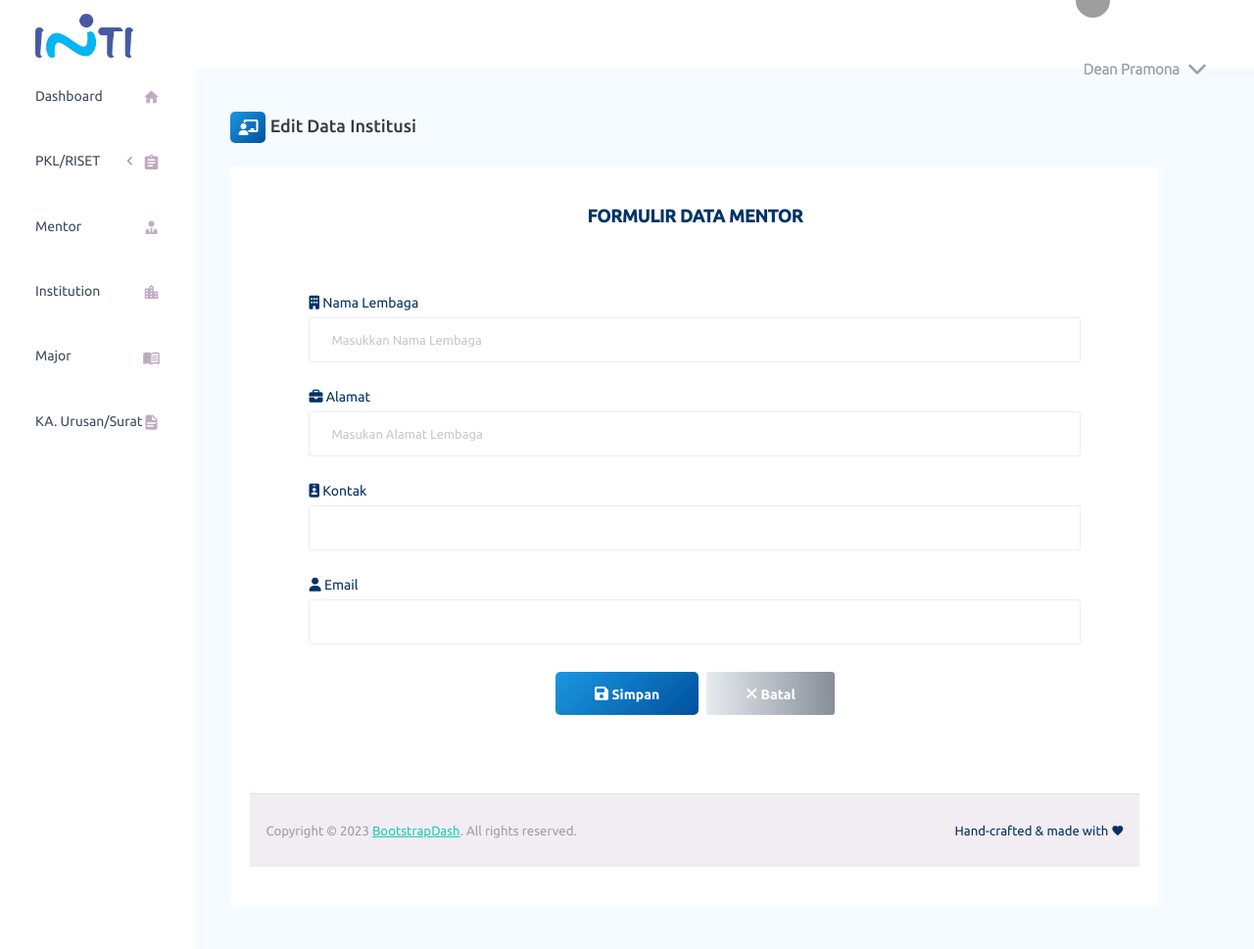
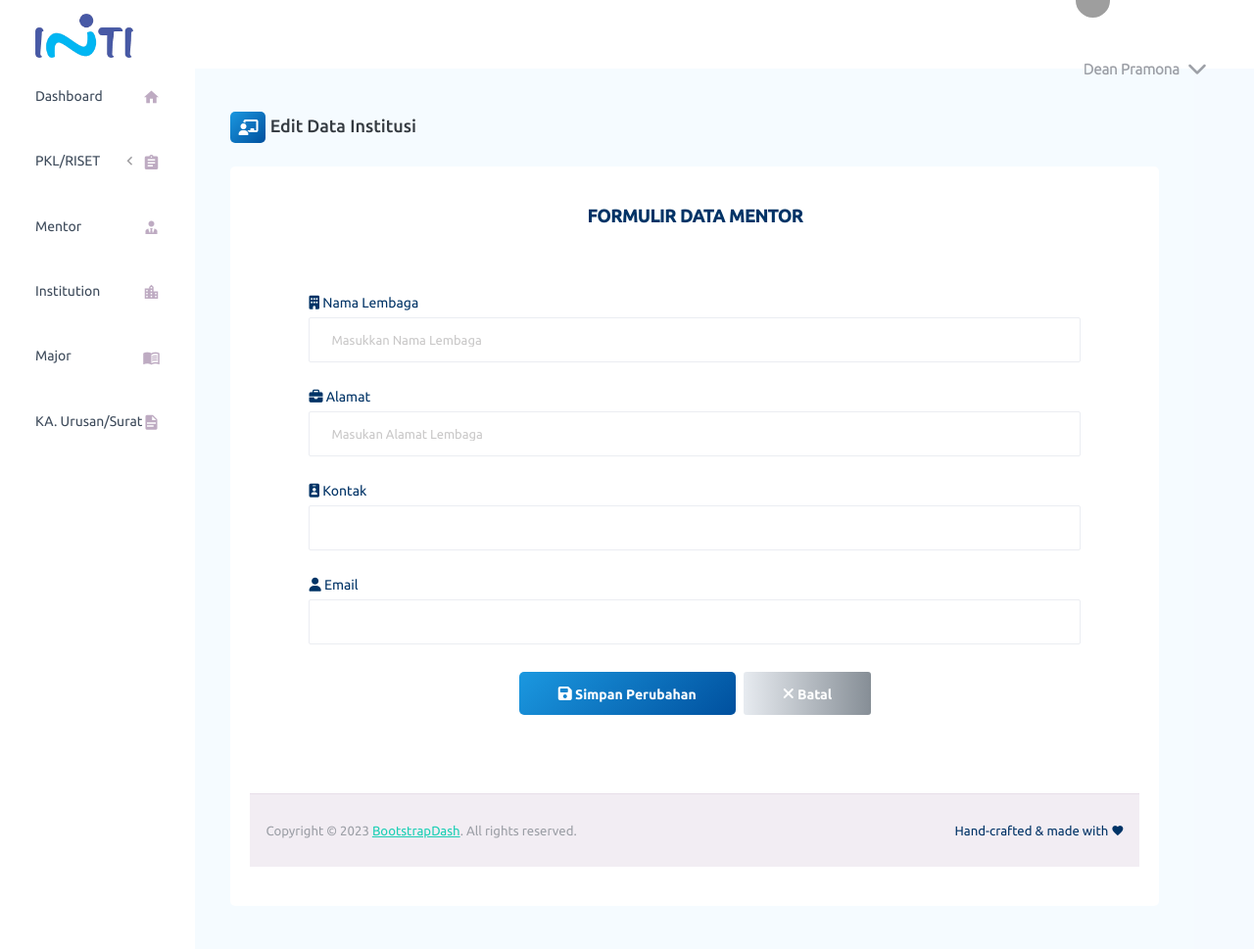
Before and after one commit to shilmapuspita/sistempkl, a CodeIgniter 4 app: the page made by app/Views/admin/lembaga/edit.php in a window 1280 px wide. Shown: the whole page at 98% size. Run offline with PHP 8.4 and a stand-in for CodeIgniter, Linux system fonts and the light colour scheme; the template is opened without the code that fills it, so the values that code supplies are empty; some libraries are stand-ins or nearby versions; grey boxes are pictures that could not be loaded.

Commit message:
membenarkan semua eror dan ketidaksesuaian warna 2

```diff
--- a/app/Views/admin/lembaga/edit.php
+++ b/app/Views/admin/lembaga/edit.php
@@ -53,7 +53,7 @@
                                     </div>
                                     <div class="d-flex justify-content-center mt-4">
                                         <button type="submit" class="btn btn-gradient-blue me-2 shadow-sm">
-                                            <i class="fa-solid fa-floppy-disk"></i> Simpan
+                                            <i class="fa-solid fa-floppy-disk"></i> Simpan Perubahan
                                         </button>
                                         <a href="<?= base_url('/lembaga') ?>" class="btn btn-gradient-secondary shadow-sm">
                                             <i class="fa-solid fa-xmark"></i> Batal
--- a/app/Views/admin/major/edit.php
+++ b/app/Views/admin/major/edit.php
@@ -35,7 +35,7 @@
                                 <input type="text" class="form-control" id="exampleInputName1" name="nama_jurusan" placeholder="Masukan Nama Jurusan" value="<?= old('nama_jurusan', $jurusan['NAMA_JURUSAN']) ?>" required>
                             </div>
                             <div class="d-flex justify-content-center mt-4">
-                                <button type="submit" class="btn btn-gradient-blue me-2 shadow-sm"><i class="fa-solid fa-floppy-disk"></i> Simpan</button>
+                                <button type="submit" class="btn btn-gradient-blue me-2 shadow-sm"><i class="fa-solid fa-floppy-disk"></i> Simpan Perubahan</button>
                                 <a href="<?= base_url('/major') ?>" class="btn btn-gradient-secondary shadow-sm">
                                     <i class="fa-solid fa-xmark"></i> Batal</a>
                             </div>
--- a/app/Views/admin/siswa/intern/edit.php
+++ b/app/Views/admin/siswa/intern/edit.php
@@ -126,7 +126,7 @@
 
                     <div class="d-flex justify-content-center mt-4">
                         <button type="submit" class="btn btn-gradient-blue me-2 shadow-sm">
-                            <i class="fa-solid fa-floppy-disk"></i> Simpan
+                            <i class="fa-solid fa-floppy-disk"></i> Simpan Perubahan
                         </button>
                         <a href="<?= base_url('/intern') ?>" class="btn btn-gradient-secondary shadow-sm">
                             <i class="fa-solid fa-xmark"></i> Batal
```
